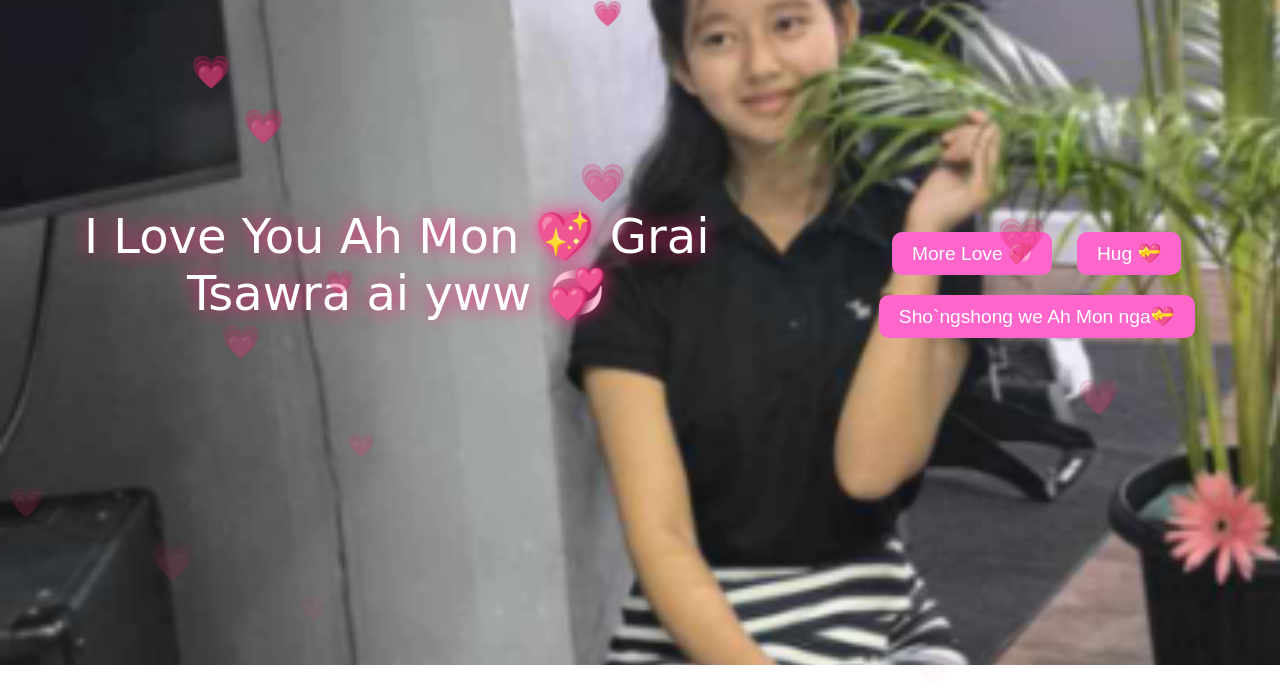
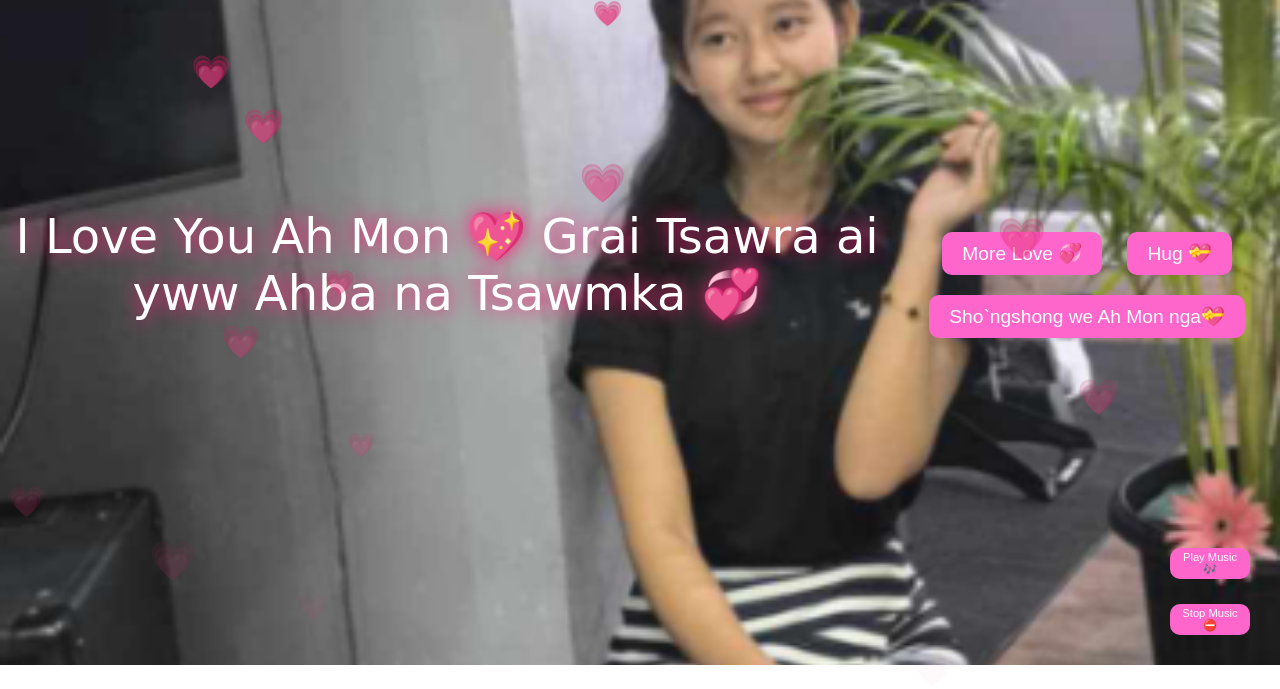
Before and after one commit to Paul2004-sza/sutzawaung, a Flask app: page / in a window 1280 px wide. Shown: the part 135-824 px from the top of the page. Run offline with Flask 3, Linux system fonts and the light colour scheme.

Commit message:
uptodate

```diff
--- a/templates/love.html
+++ b/templates/love.html
@@ -10,19 +10,16 @@
             overflow: hidden;
             font-family: 'Comic Sans MS', cursive;
             background-image: url('/static/ahmon.png');
-            background-attachment: fixed; /* Keep background fixed while scrolling */
-            background-size: cover; /* Ensure the background covers the whole screen */
-            background-position: center center; /* Center the image */
-            background-repeat: no-repeat; /* Prevent tiling */
+            background-attachment: fixed;
+            background-size: cover;
+            background-position: center center;
+            background-repeat: no-repeat;
             color: #fff;
             text-align: center;
-
-            /* Flexbox to center the content */
             display: flex;
             justify-content: center;
             align-items: center;
-            height: 100vh; /* Full viewport height */
-            text-align: center;
+            height: 100vh;
         }
 
         .message {
@@ -76,39 +73,67 @@
             100% { transform: translateY(100vh); opacity: 0; }
         }
 
+        /* Smaller music buttons positioned at the bottom-right corner */
+        .music-btns {
+            position: fixed;
+            bottom: 20px;
+            right: 20px;
+            display: flex;
+            flex-direction: column;
+            gap: 5px;
+        }
+
+        .music-btns button {
+            font-size: 0.7em;
+            padding: 3px 8px;
+            width: 80px;
+        }
     </style>
 </head>
 <body>
-    <div class="message" id="loveMsg">I Love You Ah Mon 💖 Grai Tsawra ai yww 💞</div>
+
+    <!-- Audio Tag, initially hidden -->
+    <audio id="audio" loop>
+        <source src="{{ url_for('static', filename='IYW.mp3') }}" type="audio/mp3">
+        Your browser does not support the audio element.
+    </audio>
+
+    <div class="message" id="loveMsg">I Love You Ah Mon 💖 Grai Tsawra ai yww Ahba na Tsawmka 💞</div>
     <div class="btns">
         <button onclick="showMessage('You Are My Everything 💝')">More Love 💞</button>
         <button onclick="showMessage('Virtual Hug Sent 🤗💞')">Hug 💝</button>
-        <!-- New button for the custom message -->
         <button onclick="showCustomMessage()">Sho`ngshong we Ah Mon nga💝</button>
     </div>
 
     <div class="hearts" id="hearts"></div>
 
+    <!-- Smaller play/stop buttons -->
+    <div class="music-btns">
+        <button onclick="playMusic()">Play Music 🎶</button>
+        <button onclick="stopMusic()">Stop Music ⛔</button>
+    </div>
+
     <script>
         const message = document.getElementById("loveMsg");
+        const audio = document.getElementById("audio");
         let original = message.innerHTML;
 
         function showMessage(text) {
             message.innerHTML = text;
             setTimeout(() => {
                 message.innerHTML = original;
-            }, 1000); // Display the message for 1 second
+            }, 1000);
         }
 
         function showCustomMessage() {
             const customMessage = "Vnvpwe Ah Mon na` svng yv:ngo` cha`ng Ng`a nvrom mo`nggangchvng vling💝   Na` shvnvng nga Tvp vl-mvyo:nge";
             message.innerHTML = customMessage;
             setTimeout(() => {
-                message.innerHTML = original; // Return to original message after 5 seconds
-            }, 5000); // Display the custom message for 5 seconds
+                message.innerHTML = original;
+            }, 5000);
         }
 
-        // Falling hearts
+        // Falling hearts effect
         function createHeart() {
             const heart = document.createElement("div");
             heart.classList.add("heart");
@@ -121,6 +146,18 @@
         }
 
         setInterval(createHeart, 300);
+
+        // Function to play the music when the button is clicked
+        function playMusic() {
+            audio.play();
+        }
+
+        // Function to stop the music when the button is clicked
+        function stopMusic() {
+            audio.pause();
+            audio.currentTime = 0; // Rewind the music to the beginning
+        }
     </script>
+
 </body>
 </html>
```
Also changed, not shown: 1 other file.
